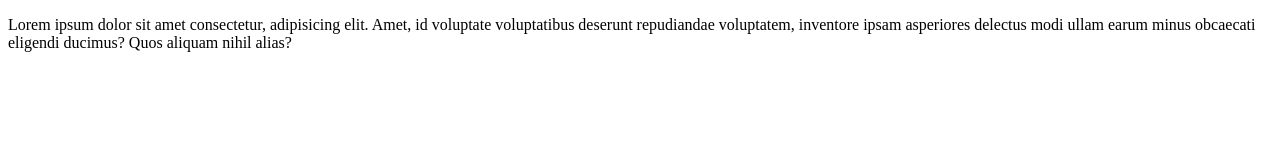
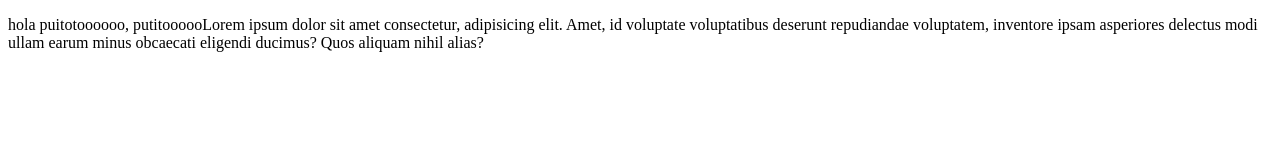
Before and after one commit to Leiker2/proyectoDemoCursoPrework, a plain HTML site: page index.html in a window 1280 px wide. Drawn offline with Linux system fonts and the light colour scheme.

Commit message:
cambios agregamos sitio de tich

```diff
--- a/index.html
+++ b/index.html
@@ -8,7 +8,7 @@
 </head>
 <body>
 
-    <p>Lorem ipsum dolor sit amet consectetur, adipisicing elit. Amet, id voluptate voluptatibus deserunt repudiandae voluptatem, inventore ipsam asperiores delectus modi ullam earum minus obcaecati eligendi ducimus? Quos aliquam nihil alias?</p>
+    <p> hola puitotoooooo, putitoooooLorem ipsum dolor sit amet consectetur, adipisicing elit. Amet, id voluptate voluptatibus deserunt repudiandae voluptatem, inventore ipsam asperiores delectus modi ullam earum minus obcaecati eligendi ducimus? Quos aliquam nihil alias?</p>
 
 </body>
 </html>
```
